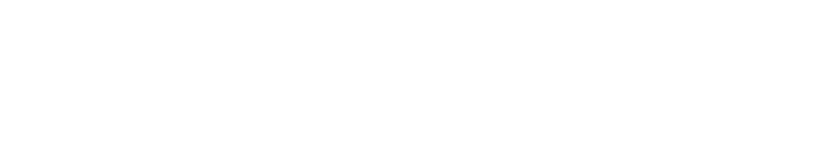
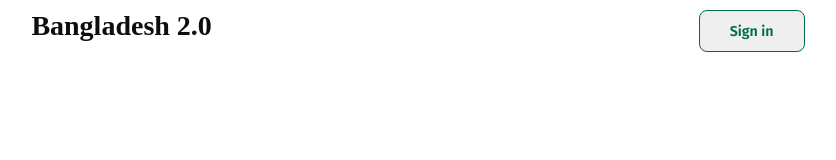
Before and after one commit to SakawatSakib/sakhawat-assignment-1, a plain HTML site: page index.html in a window 1280 px wide. Shown: the whole page, without its empty margins (222-1058 px from the left). Drawn offline with Linux system fonts and the light colour scheme.

Commit message:
navbar added

```diff
--- a/index.html
+++ b/index.html
@@ -10,12 +10,16 @@
 
 <body>
     <header>
-        <!-- optional part 1 = Nav items start-->
+        <!-- optional part 1 = Nav start -->
          <div class="nav-bar">
-            <div></div>
-            <div></div>
+            <div class="nav-title">
+                <h2 >Bangladesh 2.0</h2>
+            </div>
+            <div class="signIn-btn">
+                <button class="signin">Sign in</button>
+            </div>
          </div>
-        <!-- optional part 1 = Nav items end here-->
+          <!-- optional part 1 end here-->
 
     </header>
 
--- a/styles/style.css
+++ b/styles/style.css
@@ -0,0 +1,37 @@
+@import url('https://fonts.googleapis.com/css2?family=Fira+Sans:ital,wght@0,100;0,200;0,300;0,400;0,500;0,600;0,700;0,800;0,900;1,100;1,200;1,300;1,400;1,500;1,600;1,700;1,800;1,900&display=swap');
+
+* {
+    margin: 0;
+    padding: 0;
+}
+
+.nav-bar {
+    display: flex;
+    justify-content: space-around;
+    padding: 10px;
+}
+
+.nav-title>h2 {
+    color: rgb(14, 14, 14);
+    font-size: 28px;
+    font-weight: bolder;
+}
+
+.signIn-btn > .signin {
+    /* sign in button boder css  */
+    width: 106px;
+    height: 42px;
+    display: flex;
+    flex-direction: row;
+    justify-content: center;
+    align-items: center;
+    padding: 15px 30px 15px 30px;
+    border: 1px solid rgb(0, 106, 80);
+    border-radius: 8px;
+
+    /* sign in button font css  */
+    color: rgb(0, 106, 80);
+    font-family: Fira Sans;
+    font-size: 14.3px;
+    font-weight: 510;
+}
```
